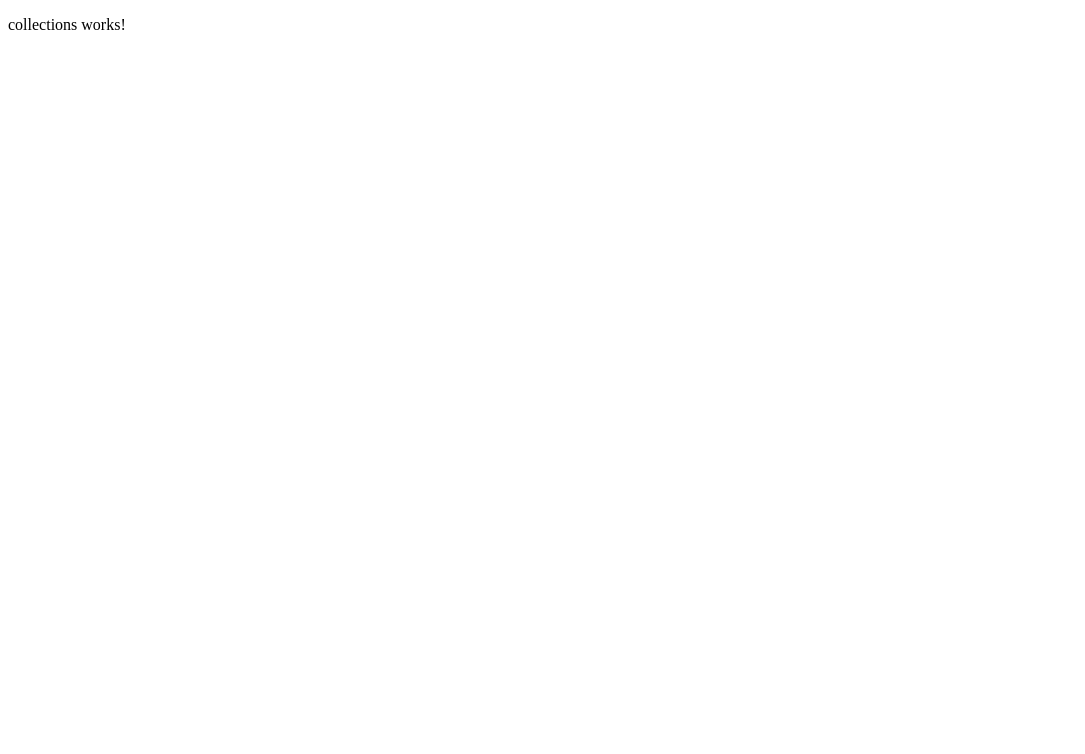
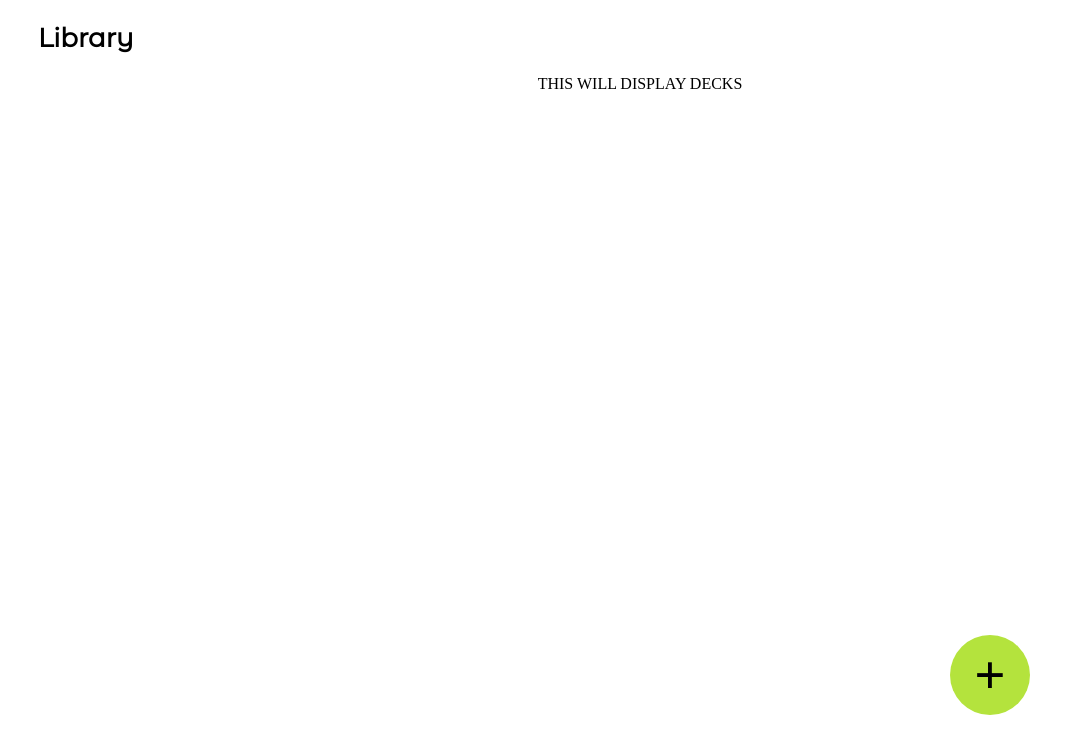
Before and after one commit to Gibsonchan98/Flashcards-FrontEnd, an Angular app in the folder flashcards/: page /Library in a window 1280 px wide. Shown: the top 754 px of the page, without its empty margins (0-1085 px from the left). Built offline with nearby package versions, Linux system fonts and the light colour scheme.

Commit message:
library skeleton

```diff
--- a/flashcards/src/app/app.module.ts
+++ b/flashcards/src/app/app.module.ts
@@ -13,6 +13,7 @@ import { DeckComponent } from './deck/deck.component';
 import { AboutComponent } from './about/about.component';
 import { LoaderComponent } from './loader/loader.component';
 import { FooterComponent } from './footer/footer.component';
+import { CreateDeckComponent } from './create-deck/create-deck.component';
 
 @NgModule({
   declarations: [
@@ -23,7 +24,8 @@ import { FooterComponent } from './footer/footer.component';
     DeckComponent,
     AboutComponent,
     LoaderComponent,
-    FooterComponent
+    FooterComponent,
+    CreateDeckComponent
   ],
   imports: [
     BrowserModule,
--- a/flashcards/src/app/collections/collections.component.css
+++ b/flashcards/src/app/collections/collections.component.css
@@ -0,0 +1,38 @@
+.Library{
+    margin-left: 30px;
+    margin-right: 30px;
+}
+
+h2{
+    font-family: 'MontserratAlternate';
+    font-size: 26px;
+}
+
+.Header{
+    text-align: left;
+}
+
+.btn {
+    height: 80px;
+    line-height: 80px;
+    width: 80px;
+    font-size: 55px;
+    font-weight: bold;
+    border-radius: 50%;
+    background-color: #B4E33D;
+    color: black;
+    text-align: center;
+    cursor: pointer;
+}
+
+.Body{
+    display:flex;
+    justify-content:center;
+    min-height:70vh;
+}
+
+.btncontainer{
+    position: absolute;
+    bottom: 10;
+    right: 250px;
+}
--- a/flashcards/src/app/collections/collections.component.html
+++ b/flashcards/src/app/collections/collections.component.html
@@ -1 +1,10 @@
-<p>collections works!</p>
+<div class="Library">
+    <div class="Header">
+        <h2>Library</h2>
+    </div>
+    <div class="Body"> THIS WILL DISPLAY DECKS</div>
+    <div class="btncontainer">
+        <div class="btn"> + </div>
+    </div>
+
+</div>
--- /dev/null
+++ b/flashcards/src/app/create-deck/create-deck.component.html
@@ -0,0 +1 @@
+<p>create-deck works!</p>
--- a/flashcards/src/app/deck/deck.component.html
+++ b/flashcards/src/app/deck/deck.component.html
@@ -1 +1,2 @@
-<p>deck works!</p>
+<h1>Library</h1>
+<div class="btn"> + </div>
--- a/flashcards/src/app/landing/landing.component.html
+++ b/flashcards/src/app/landing/landing.component.html
@@ -6,9 +6,9 @@
     </div>
 
     <div class="Buttons" style="justify-content: center;">
-        <button id="createButton">Create New Deck</button>
+        <button id="createButton" (click)="createDeck()">Create New Deck</button>
         <div class="space"></div>
-        <button id="viewButton">View Library</button>
+        <button id="viewButton" (click)="goToLibrary()">View Library</button>
     </div>
 </div>
 <app-footer></app-footer>
--- a/flashcards/src/app/landing/landing.component.ts
+++ b/flashcards/src/app/landing/landing.component.ts
@@ -1,5 +1,5 @@
 import {AfterViewInit, Component, ElementRef, ViewChild, OnInit} from '@angular/core';
-import { Router } from '@angular/router';
+import { Router} from '@angular/router';
 
 @Component({
   selector: 'app-landing',
@@ -10,9 +10,15 @@ export class LandingComponent implements OnInit{
 
   fadein = false;
 
-  constructor(){}
+  constructor(private router : Router){}
 
   ngOnInit(): void {
     this.fadein = true;
   }
+
+  goToLibrary(){
+    this.router.navigateByUrl('Library');
+  }
+
+  createDeck(){}
 }
--- a/flashcards/src/styles.css
+++ b/flashcards/src/styles.css
@@ -1 +1,17 @@
 /* You can add global styles to this file, and also import other style files */
+@font-face {
+    font-family: 'MontserratAlternate';
+    src: url(/assets/Montserrat/MontserratAlternates-Regular.ttf) format("truetype");
+    font-weight:300;
+}
+
+@font-face {
+    font-family: 'MontserratAlternateLight';
+    src: url(/assets/Montserrat/MontserratAlternates-Light.ttf) format("truetype");
+    font-weight:300;
+}
+@font-face {
+    font-family: 'MontserratAlternateELight';
+    src: url(/assets/Montserrat/MontserratAlternates-ExtraLight.ttf) format("truetype");
+    font-weight:300;
+}
```
Also changed, not shown: flashcards/src/app/create-deck/create-deck.component.ts (added, +10 -0 lines), flashcards/src/app/create-deck/create-deck.component.css (added), 1 other file (tests, documents, lock files or other folders).
